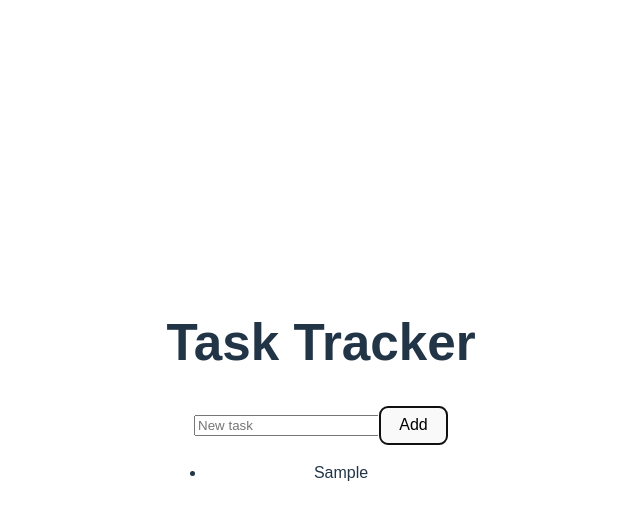
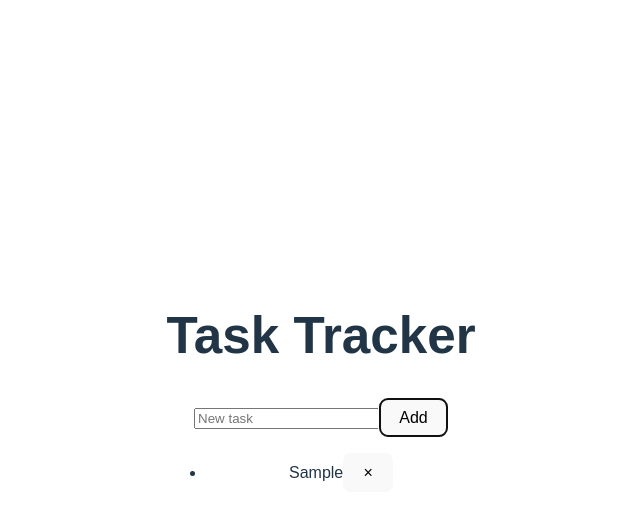
Before and after one commit to Vanna-Gio/vue-3-basics, a Vue app: page / in a window 1280 px wide. Both pictures are taken after typing "Sample" into the empty fields and a click on the button "Add". Shown: the top 520 px of the page, without its empty margins (319-959 px from the left). Built offline with nearby package versions, Linux system fonts and the light colour scheme.

Commit message:
add task action

```diff
--- a/src/App.vue
+++ b/src/App.vue
@@ -2,8 +2,15 @@
   <div class="app">
     <h1>Task Tracker</h1>
     <TaskInput @add-task="addTask"/>
-    <TaskList :tasks="tasks" />
+    <TaskList
+      :tasks="tasks"
+      @toggle-task="toggleTask"
+      @delete-task="deleteTask"
+    />
+
   </div>
+
+
 </template>
 
 <script setup>
@@ -21,6 +28,15 @@ import TaskList from './components/TaskList.vue';
     })
   }
 
+  function toggleTask(id) {
+    const task =  tasks.value.find(t => t.id === id)
+    task.done = !task.done
+  }
+
+  function deleteTask(id){
+    tasks.value = tasks.value.filter(t => t.id !== id )
+  }
+
 
 </script>
 <style >
--- a/src/components/TaskList.vue
+++ b/src/components/TaskList.vue
@@ -1,11 +1,31 @@
 <template>
     <ul>
-        <li v-for="task in tasks" :key="task.id">{{ task.title }}</li>
+        <li v-for="task in tasks" :key="task.id">
+            <span
+                :style="{ textDecoration: task.done ? 'line-through' : 'none'}"
+                @click="toggle(task.id)"
+            >
+                {{ task.title }}
+            </span>
+            <button @click="remove(task.id)">×</button>
+        </li>
     </ul>
+
 </template>
 
 <script setup>
     defineProps({
         tasks: Array
     })
+
+    const emit = defineEmits(['toggle-task', 'delete-task'])
+
+    function toggle(id){
+        emit('toggle-task', id)
+    }
+
+    function remove(id){
+        emit('delete-task', id)
+    }
+
 </script>
```
